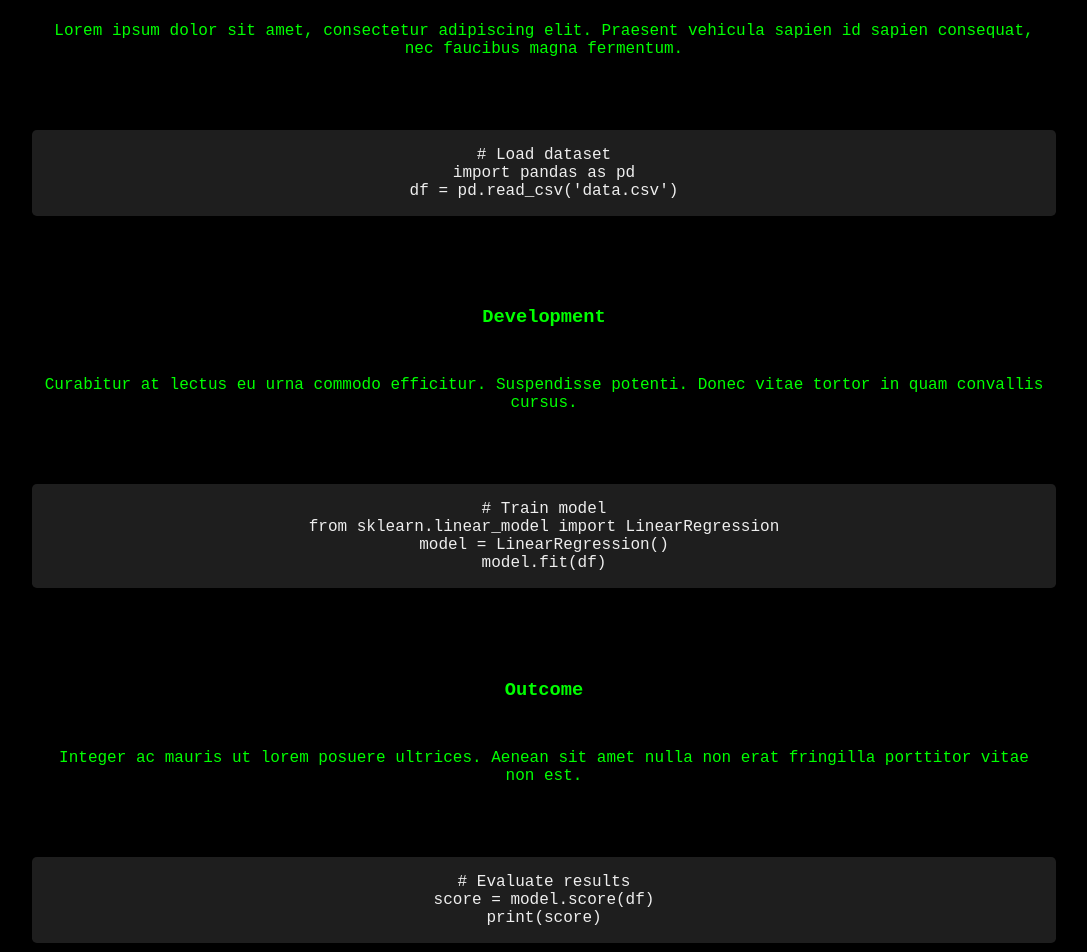
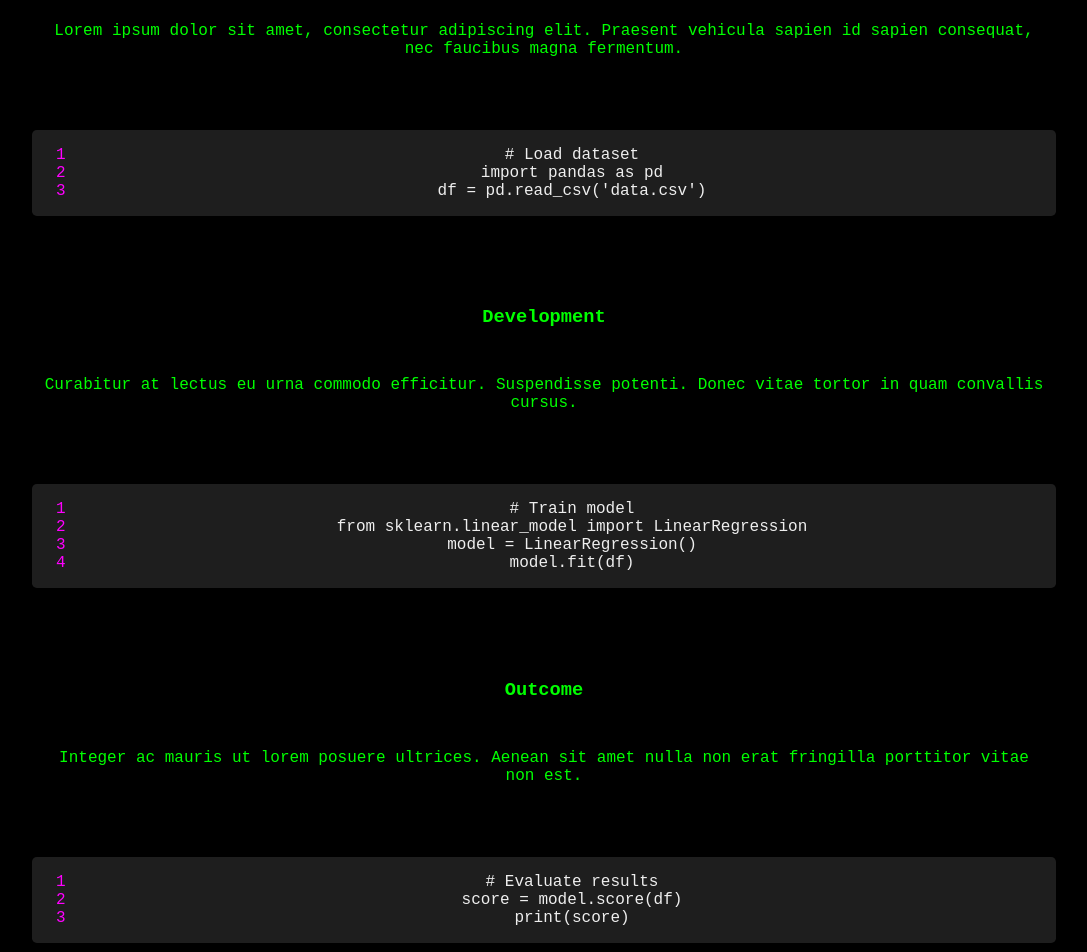
Before and after one commit to itsace003/PORTFOLIO-2, a plain HTML site: page project-one.html in a window 1280 px wide. Shown: the part 240-1192 px from the top of the page, without its empty margins (96-1183 px from the left). Drawn offline with nearby package versions, Linux system fonts and the light colour scheme.

Commit message:
style: add line numbers to project code blocks

```diff
--- a/project-one.html
+++ b/project-one.html
@@ -37,27 +37,30 @@
                 <h3 class="work-card-title">Introduction</h3>
                 <p class="work-card-desc">Lorem ipsum dolor sit amet, consectetur adipiscing elit. Praesent vehicula sapien id sapien consequat, nec faucibus magna fermentum.</p>
 <div class="code-block">
-<pre><code># Load dataset
-import pandas as pd
-df = pd.read_csv('data.csv')
-</code></pre>
+    <ol>
+        <li><code># Load dataset</code></li>
+        <li><code>import pandas as pd</code></li>
+        <li><code>df = pd.read_csv('data.csv')</code></li>
+    </ol>
 </div>
                 <h3 class="work-card-title">Development</h3>
                 <p class="work-card-desc">Curabitur at lectus eu urna commodo efficitur. Suspendisse potenti. Donec vitae tortor in quam convallis cursus.</p>
 <div class="code-block">
-<pre><code># Train model
-from sklearn.linear_model import LinearRegression
-model = LinearRegression()
-model.fit(df)
-</code></pre>
+    <ol>
+        <li><code># Train model</code></li>
+        <li><code>from sklearn.linear_model import LinearRegression</code></li>
+        <li><code>model = LinearRegression()</code></li>
+        <li><code>model.fit(df)</code></li>
+    </ol>
 </div>
                 <h3 class="work-card-title">Outcome</h3>
                 <p class="work-card-desc">Integer ac mauris ut lorem posuere ultrices. Aenean sit amet nulla non erat fringilla porttitor vitae non est.</p>
 <div class="code-block">
-<pre><code># Evaluate results
-score = model.score(df)
-print(score)
-</code></pre>
+    <ol>
+        <li><code># Evaluate results</code></li>
+        <li><code>score = model.score(df)</code></li>
+        <li><code>print(score)</code></li>
+    </ol>
 </div>
             </div>
         </section>
--- a/style.css
+++ b/style.css
@@ -434,8 +434,39 @@ img {
 .blog-container { row-gap: var(--mb4); }
 .blog-container h3 { margin-bottom: var(--mb1); color: var(--first-color); }
 .blog-container p { margin-bottom: var(--mb3); }
-.code-block { background:#1e1e1e; color:#eee; padding:1rem; margin-bottom:var(--mb4); border-radius:0.3rem; font-family:monospace; overflow-x:auto; box-shadow:0 0 10px rgba(0,0,0,0.5); }
-.code-block pre{ margin:0; white-space:pre-wrap; }
+.code-block {
+    background: #1e1e1e;
+    color: #eee;
+    padding: 1rem;
+    margin-bottom: var(--mb4);
+    border-radius: 0.3rem;
+    font-family: 'Courier New', monospace;
+    overflow-x: auto;
+    box-shadow: 0 0 10px rgba(0, 0, 0, 0.5);
+}
+
+.code-block ol {
+    counter-reset: line;
+    margin: 0;
+    padding: 0 0 0 3rem;
+}
+
+.code-block li {
+    list-style: none;
+    white-space: pre;
+    position: relative;
+    padding-left: 0.5rem;
+}
+
+.code-block li::before {
+    counter-increment: line;
+    content: counter(line);
+    position: absolute;
+    left: -2.5rem;
+    color: #ff00ff;
+}
+
+.code-block pre { margin: 0; white-space: pre-wrap; }
 /*MEDIA QUERIES*/
 
 @media screen and (min-width: 769px) {
```
